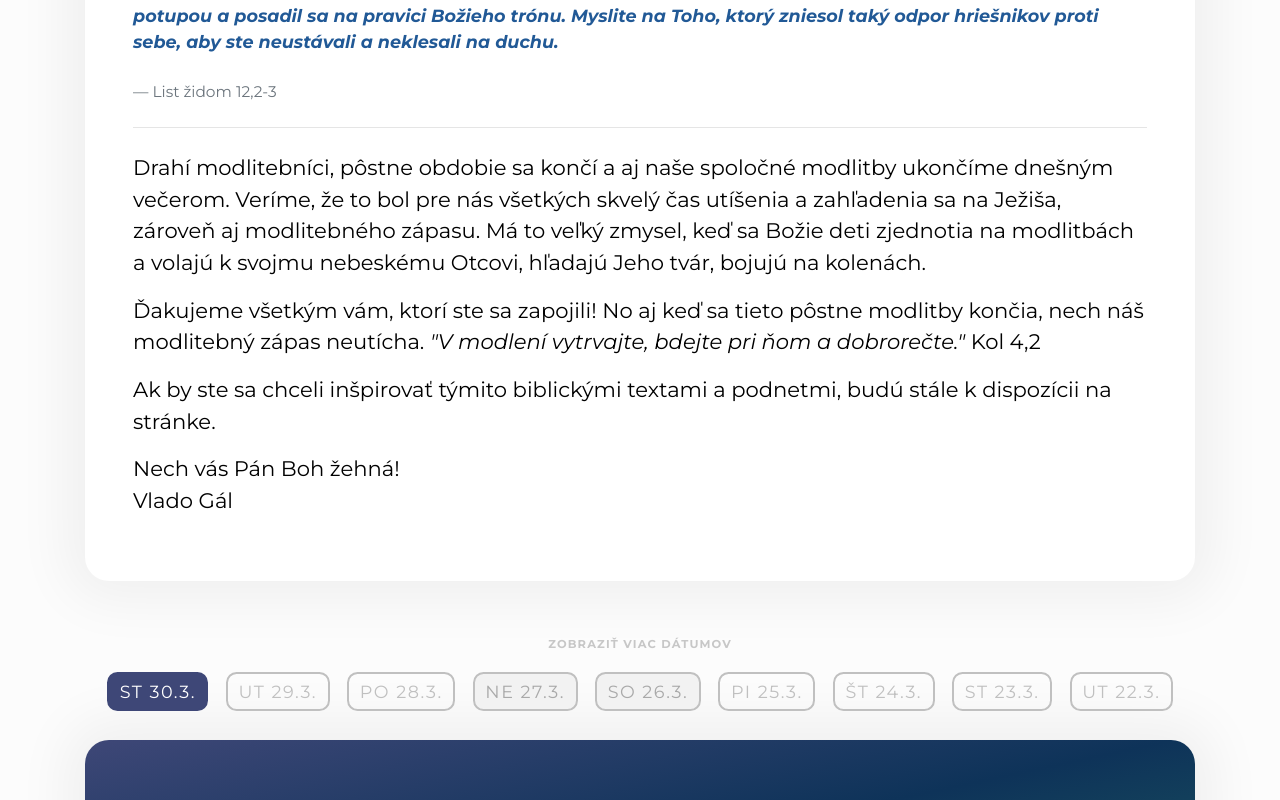
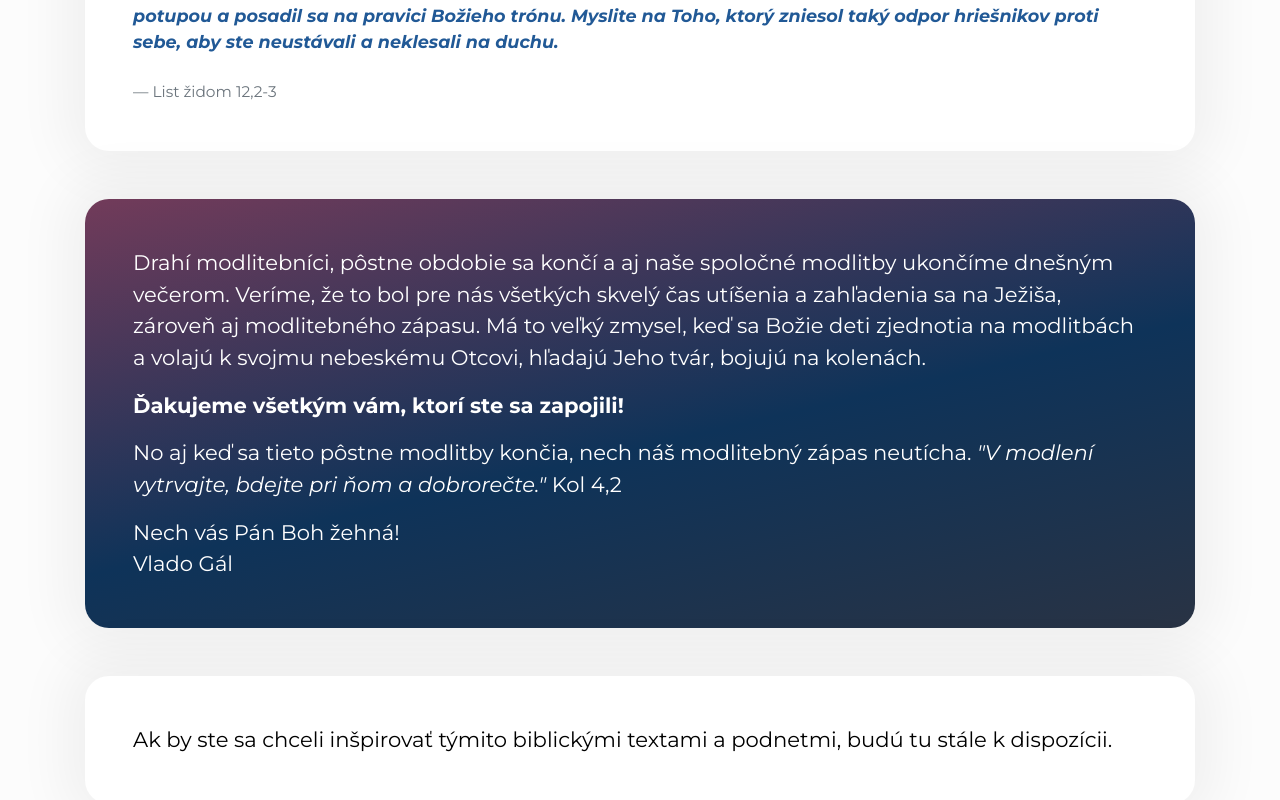
Before and after one commit to pergalsk/retaz-patmos-web, an Angular app: page / in a window 1280 px wide. Shown: the part 480-1280 px from the top of the page. Built offline with nearby package versions, Linux system fonts and the light colour scheme.

Commit message:
Changed: final words' layout updated

```diff
--- a/src/app/modules/year2022/contents/main-content2022/main-content2022.component.html
+++ b/src/app/modules/year2022/contents/main-content2022/main-content2022.component.html
@@ -30,23 +30,30 @@
     </blockquote>
     <figcaption class="blockquote-footer">List židom 12,2-3</figcaption>
   </figure>
+</app-content-box>
 
-  <hr class="my-3" />
-
+<app-content-box [classList]="'gradient-d text-white'" [negative]="true">
   <p class="lead">
     Drahí modlitebníci, pôstne obdobie sa končí a aj naše spoločné modlitby ukončíme dnešným
     večerom. Veríme, že to bol pre nás všetkých skvelý čas utíšenia a zahľadenia sa na Ježiša,
     zároveň aj modlitebného zápasu. Má to veľký zmysel, keď sa Božie deti zjednotia na modlitbách a
     volajú k svojmu nebeskému Otcovi, hľadajú Jeho tvár, bojujú na kolenách.
   </p>
+
   <p class="lead">
-    <b>Ďakujeme všetkým vám, ktorí ste sa zapojili!</b>
+    <strong>Ďakujeme všetkým vám, ktorí ste sa zapojili!</strong>
+  </p>
+
+  <p class="lead">
     No aj keď sa tieto pôstne modlitby končia, nech náš modlitebný zápas neutícha.
     <em>"V modlení vytrvajte, bdejte pri ňom a dobrorečte."</em> Kol 4,2
   </p>
-  <p class="lead">
-    Ak by ste sa chceli inšpirovať týmito biblickými textami a podnetmi, budú stále k dispozícii na
-    stránke.
+
+  <p class="lead mb-0">Nech vás Pán Boh žehná!<br />Vlado Gál</p>
+</app-content-box>
+
+<app-content-box>
+  <p class="lead mb-0">
+    Ak by ste sa chceli inšpirovať týmito biblickými textami a podnetmi, budú tu stále k dispozícii.
   </p>
-  <p class="lead">Nech vás Pán Boh žehná!<br />Vlado Gál</p>
 </app-content-box>
--- a/src/app/modules/year2022/svg/svg-man-pray/svg-man-pray.component.html
+++ b/src/app/modules/year2022/svg/svg-man-pray/svg-man-pray.component.html
@@ -89,7 +89,7 @@
   >
     <path
       d="M402.77,394.14a7.05,7.05,0,0,1-3.66-3.65c-.29-.67-.3-1.71.41-1.86.44-.1.84.25,1.16.56l3.2,3.17a6.68,6.68,0,0,1,.22-5.19c.27-.58.84-1.19,1.43-1s.63.75.71,1.25c.25,1.52.51,3.05.77,4.58a11,11,0,0,1,2.51-4.8c.44-.49,1.15-1,1.71-.62s.47,1,.37,1.6a22.86,22.86,0,0,1-1.2,4.2,7.87,7.87,0,0,1,5-2,1.74,1.74,0,0,1,1.47.47c.49.63.06,1.55-.47,2.15-1.56,1.77-5.24,2.23-7.6,2.07"
-      style="fill: #236a98; transform-origin: 408.005px 390.617px 0px"
+      style="fill: #363659; transform-origin: 408.005px 390.617px 0px"
       id="elflqi2jmva9r"
       class="animable"
     ></path>
@@ -272,13 +272,13 @@
       y="435.85"
       width="53.45"
       height="9.47"
-      style="fill: #236a98; transform-origin: 400.395px 440.585px 0px"
+      style="fill: #363659; transform-origin: 400.395px 440.585px 0px"
       id="el47ji0m6sjm2"
       class="animable"
     ></rect>
     <polygon
       points="377.66 443.44 384.16 471.76 416.02 471.76 423.13 443.44 377.66 443.44"
-      style="fill: #236a98; transform-origin: 400.395px 457.6px 0px"
+      style="fill: #363659; transform-origin: 400.395px 457.6px 0px"
       id="elseg44lho16r"
       class="animable"
     ></polygon>
@@ -448,13 +448,13 @@
     ></path>
     <path
       d="M135.19,352.63s2.84-73.13,26.49-82.46l4.72-2.71,19.13,83.43-3.9,4.34Z"
-      style="fill: #236a98; transform-origin: 160.36px 311.345px 0px"
+      style="fill: #363659; transform-origin: 160.36px 311.345px 0px"
       id="elggwclgxrmh"
       class="animable"
     ></path>
     <path
       d="M366.5,355.23s-9.16-55.85-14.28-65.62a77.82,77.82,0,0,0-9.38-13.84,42.21,42.21,0,0,0-21.67-13.66l-49.06-13s-30.88,27.83-58.44-1.24c0,0-43.76,16-49.84,21.24s2.61,34.06,2.61,34.06l11.28,39.93,2.21,129H331.09l-11.54-115Z"
-      style="fill: #236a98; transform-origin: 264.085px 359.985px 0px"
+      style="fill: #363659; transform-origin: 264.085px 359.985px 0px"
       id="el4ljb3fr7ofx"
       class="animable"
     ></path>
--- a/src/styles/bootstrap-overrides.scss
+++ b/src/styles/bootstrap-overrides.scss
@@ -19,7 +19,7 @@ $font-size-sm: $font-size-base * 0.875 !default;
 //$font-weight-light:           300 !default;
 //$font-weight-normal:          400 !default;
 $font-weight-bold: 900 !default;
-//$font-weight-bolder:          bolder !default;
+$font-weight-bolder: 700 !default;
 
 //$headings-margin-bottom:      $spacer / 2 !default;
 //$headings-font-family:        null !default;
--- a/src/styles/common.scss
+++ b/src/styles/common.scss
@@ -223,8 +223,8 @@ ul > li {
 .date-strip {
   display: flex;
   gap: 1em;
-  margin-left: 1em;
-  margin-right: 1em;
+  margin-left: 0.5em;
+  margin-right: 0.5em;
   overflow: hidden;
   flex-wrap: wrap;
   max-height: 2.5em;
--- a/src/styles/jumbotron.scss
+++ b/src/styles/jumbotron.scss
@@ -117,6 +117,10 @@
       background-image: $gradient-c;
     }
 
+    &.gradient-d {
+      background-image: $gradient-d;
+    }
+
     .bible-verse {
       color: #bf75fc;
     }
--- a/src/styles/project-variables.scss
+++ b/src/styles/project-variables.scss
@@ -9,3 +9,4 @@ $gradient-border-size: 0.5rem;
 $gradient-a: linear-gradient(168deg, #553e77 0%, #553e77 35%, #6e2b84 100%);
 $gradient-b: linear-gradient(120deg, #553e77 0%, #553e77 35%, #6e2b84 100%);
 $gradient-c: linear-gradient(168deg, #3e4777 0%, #0e3359 35%, #2b8467 100%);
+$gradient-d: linear-gradient(347deg, #293344 0%, #0e3359 45%, #723b5a 100%);
```
